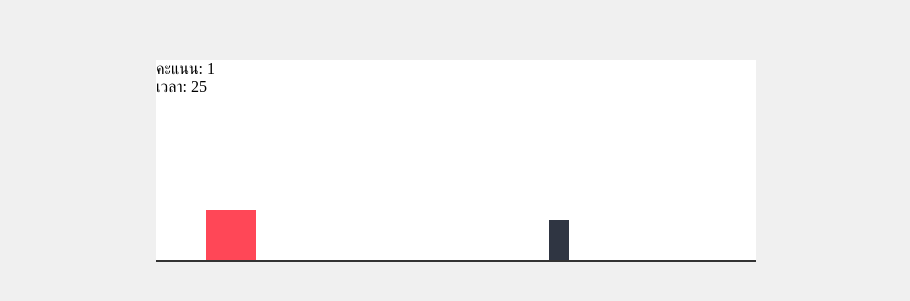
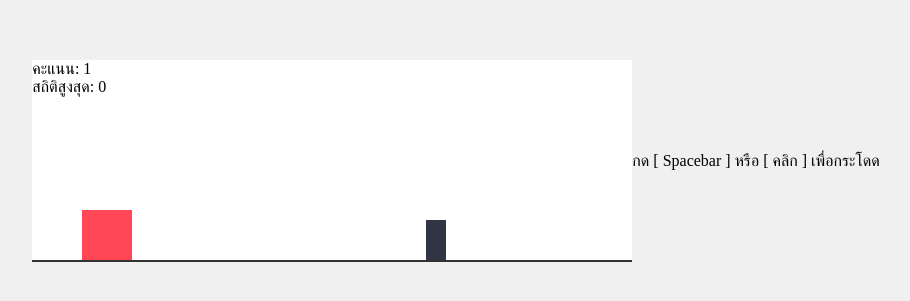
Before and after one commit to xayudu3-sketch/kradod, a plain HTML site: page index.html in a window 1280 px wide. Shown: the part 239-540 px from the top of the page, without its empty margins (184-1094 px from the left). Drawn offline with Linux system fonts and the light colour scheme.

Commit message:
Update index.html

```diff
--- a/index.html
+++ b/index.html
@@ -2,16 +2,19 @@
 <html lang="th">
 <head>
     <meta charset="UTF-8">
-    <title>เกมกระโดดนับคะแนน</title>
+    <title>Extreme Jump Game</title>
     <link rel="stylesheet" href="style.css">
 </head>
 <body>
     <div class="game-container">
-        <div id="score">คะแนน: 0</div>
-        <div id="timer">เวลา: 30</div>
+        <div class="scoreboard">
+            <div id="score">คะแนน: 0</div>
+            <div id="highScore">สถิติสูงสุด: 0</div>
+        </div>
         <div id="character"></div>
         <div id="obstacle"></div>
     </div>
+    <div class="instruction">กด [ Spacebar ] หรือ [ คลิก ] เพื่อกระโดด</div>
     <script src="script.js"></script>
 </body>
 </html>
```
